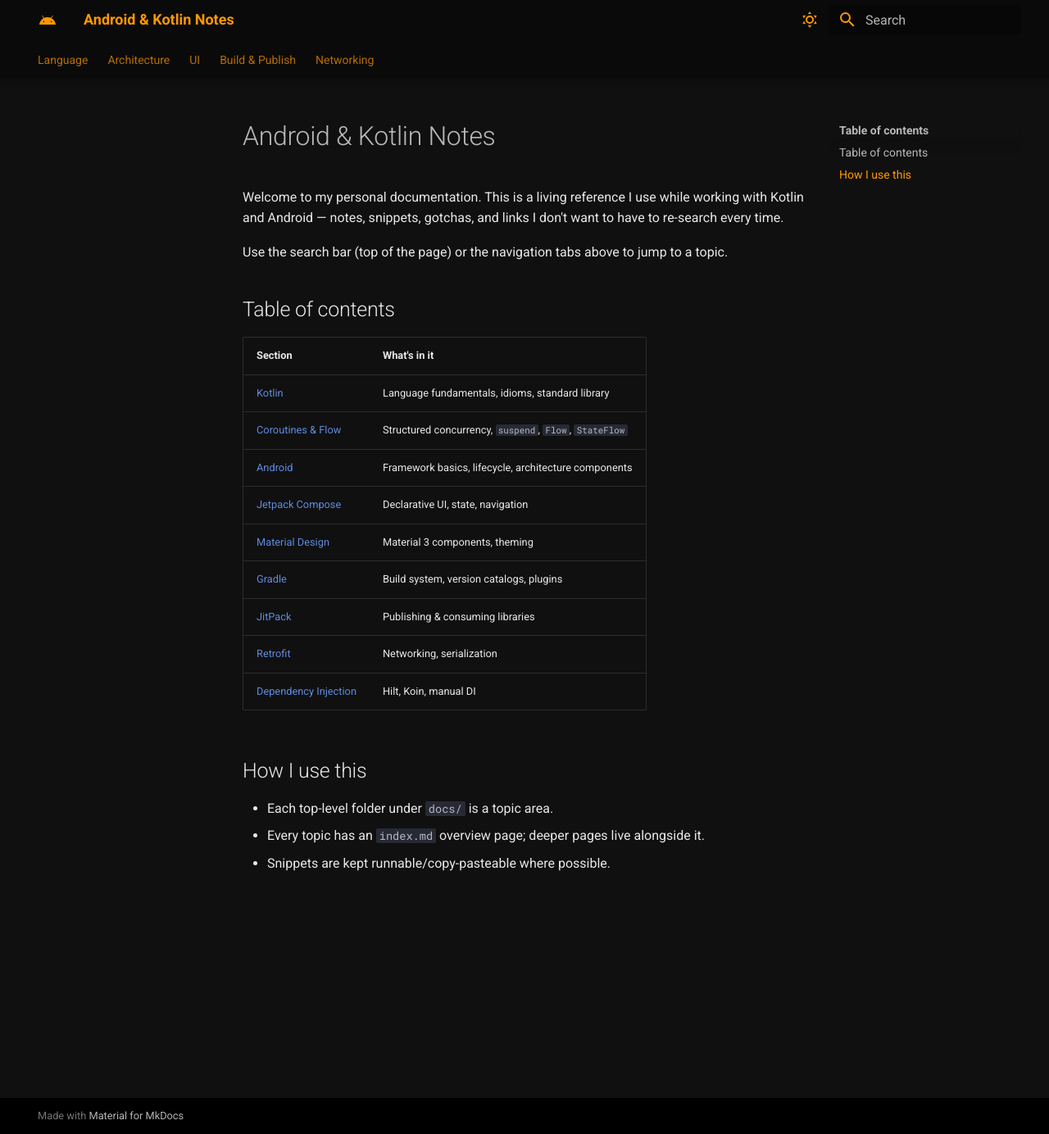
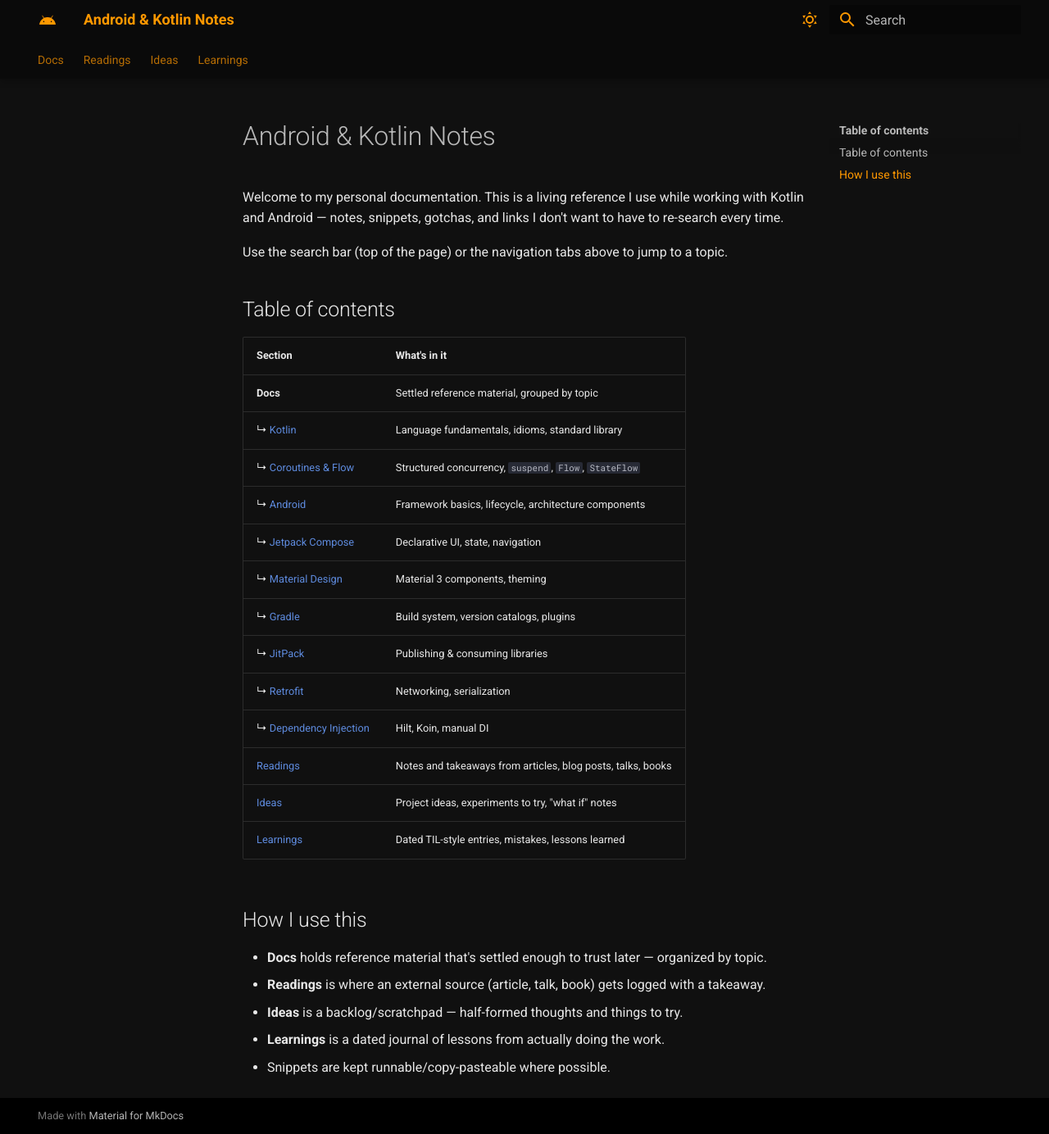
Before and after one commit to yanosDev/android-docs, an MkDocs documentation site: the page built from docs/index.md, in a window 1280 px wide and 1384 px high. Shown: the whole window at 82% size. Built offline with MkDocs 1.6.1 and Material for MkDocs 9.7.7, drawn with Linux system fonts in a browser that asks for light colours.

Commit message:
Restructure top nav into Docs/Readings/Ideas/Learnings sections

```diff
--- a/docs/index.md
+++ b/docs/index.md
@@ -11,18 +11,24 @@
 
 | Section | What's in it |
 |---|---|
-| [Kotlin](kotlin/index.md) | Language fundamentals, idioms, standard library |
-| [Coroutines & Flow](coroutines-flow/index.md) | Structured concurrency, `suspend`, `Flow`, `StateFlow` |
-| [Android](android/index.md) | Framework basics, lifecycle, architecture components |
-| [Jetpack Compose](jetpack-compose/index.md) | Declarative UI, state, navigation |
-| [Material Design](material/index.md) | Material 3 components, theming |
-| [Gradle](gradle/index.md) | Build system, version catalogs, plugins |
-| [JitPack](jitpack/index.md) | Publishing & consuming libraries |
-| [Retrofit](retrofit/index.md) | Networking, serialization |
-| [Dependency Injection](dependency-injection/index.md) | Hilt, Koin, manual DI |
+| **Docs** | Settled reference material, grouped by topic |
+| ↳ [Kotlin](kotlin/index.md) | Language fundamentals, idioms, standard library |
+| ↳ [Coroutines & Flow](coroutines-flow/index.md) | Structured concurrency, `suspend`, `Flow`, `StateFlow` |
+| ↳ [Android](android/index.md) | Framework basics, lifecycle, architecture components |
+| ↳ [Jetpack Compose](jetpack-compose/index.md) | Declarative UI, state, navigation |
+| ↳ [Material Design](material/index.md) | Material 3 components, theming |
+| ↳ [Gradle](gradle/index.md) | Build system, version catalogs, plugins |
+| ↳ [JitPack](jitpack/index.md) | Publishing & consuming libraries |
+| ↳ [Retrofit](retrofit/index.md) | Networking, serialization |
+| ↳ [Dependency Injection](dependency-injection/index.md) | Hilt, Koin, manual DI |
+| [Readings](readings/index.md) | Notes and takeaways from articles, blog posts, talks, books |
+| [Ideas](ideas/index.md) | Project ideas, experiments to try, "what if" notes |
+| [Learnings](learnings/index.md) | Dated TIL-style entries, mistakes, lessons learned |
 
 ## How I use this
 
-- Each top-level folder under `docs/` is a topic area.
-- Every topic has an `index.md` overview page; deeper pages live alongside it.
+- **Docs** holds reference material that's settled enough to trust later — organized by topic.
+- **Readings** is where an external source (article, talk, book) gets logged with a takeaway.
+- **Ideas** is a backlog/scratchpad — half-formed thoughts and things to try.
+- **Learnings** is a dated journal of lessons from actually doing the work.
 - Snippets are kept runnable/copy-pasteable where possible.
--- a/mkdocs.yml
+++ b/mkdocs.yml
@@ -58,17 +58,21 @@
   - pymdownx.emoji
 
 nav:
-  - Language:
-      - Kotlin: kotlin/index.md
-      - Coroutines & Flow: coroutines-flow/index.md
-  - Architecture:
-      - Android: android/index.md
-      - Dependency Injection: dependency-injection/index.md
-  - UI:
-      - Jetpack Compose: jetpack-compose/index.md
-      - Material Design: material/index.md
-  - Build & Publish:
-      - Gradle: gradle/index.md
-      - JitPack: jitpack/index.md
-  - Networking:
-      - Retrofit: retrofit/index.md
+  - Docs:
+      - Language:
+          - Kotlin: kotlin/index.md
+          - Coroutines & Flow: coroutines-flow/index.md
+      - Architecture:
+          - Android: android/index.md
+          - Dependency Injection: dependency-injection/index.md
+      - UI:
+          - Jetpack Compose: jetpack-compose/index.md
+          - Material Design: material/index.md
+      - Build & Publish:
+          - Gradle: gradle/index.md
+          - JitPack: jitpack/index.md
+      - Networking:
+          - Retrofit: retrofit/index.md
+  - Readings: readings/index.md
+  - Ideas: ideas/index.md
+  - Learnings: learnings/index.md
```
Also changed, not shown: README.md (+16 -10 lines), docs/ideas/index.md (added, +18 -0 lines), docs/learnings/index.md (added, +27 -0 lines), docs/readings/index.md (added, +25 -0 lines).
